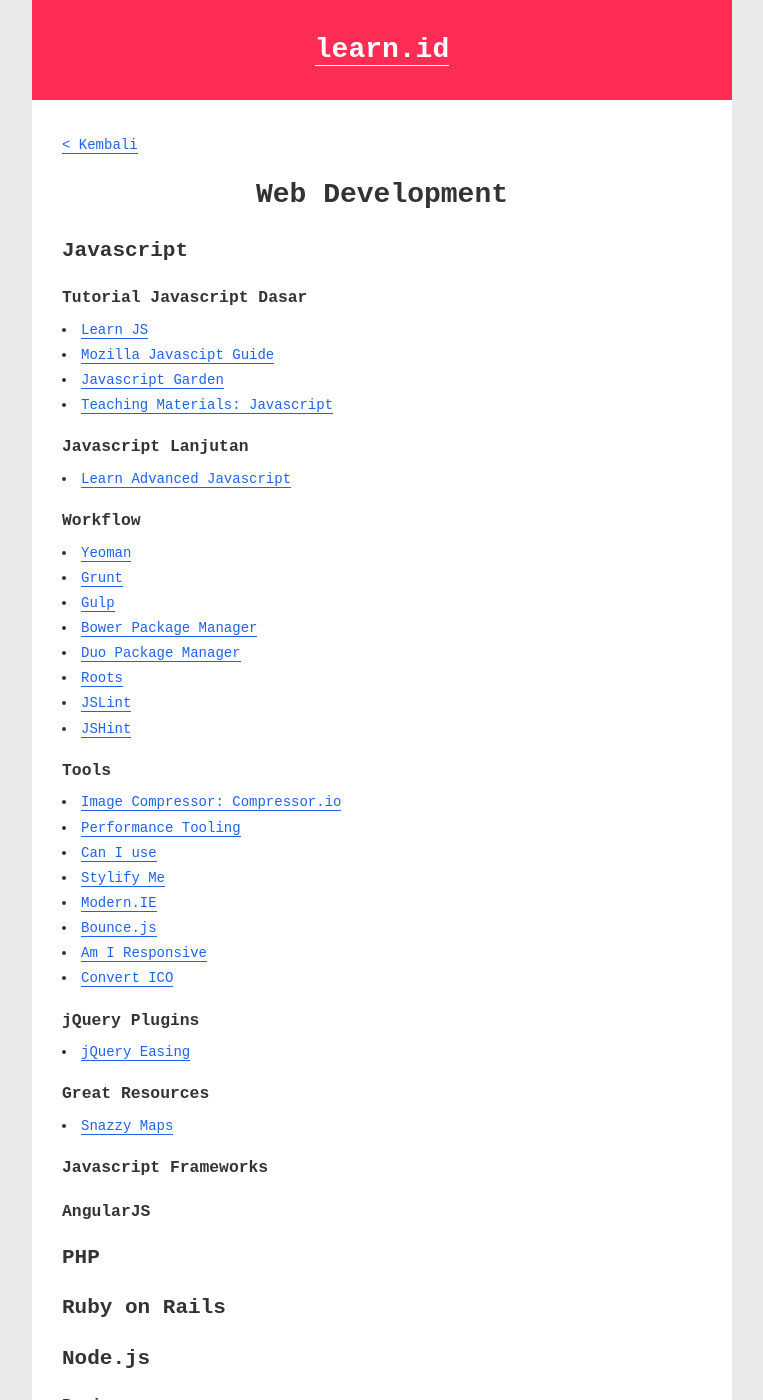
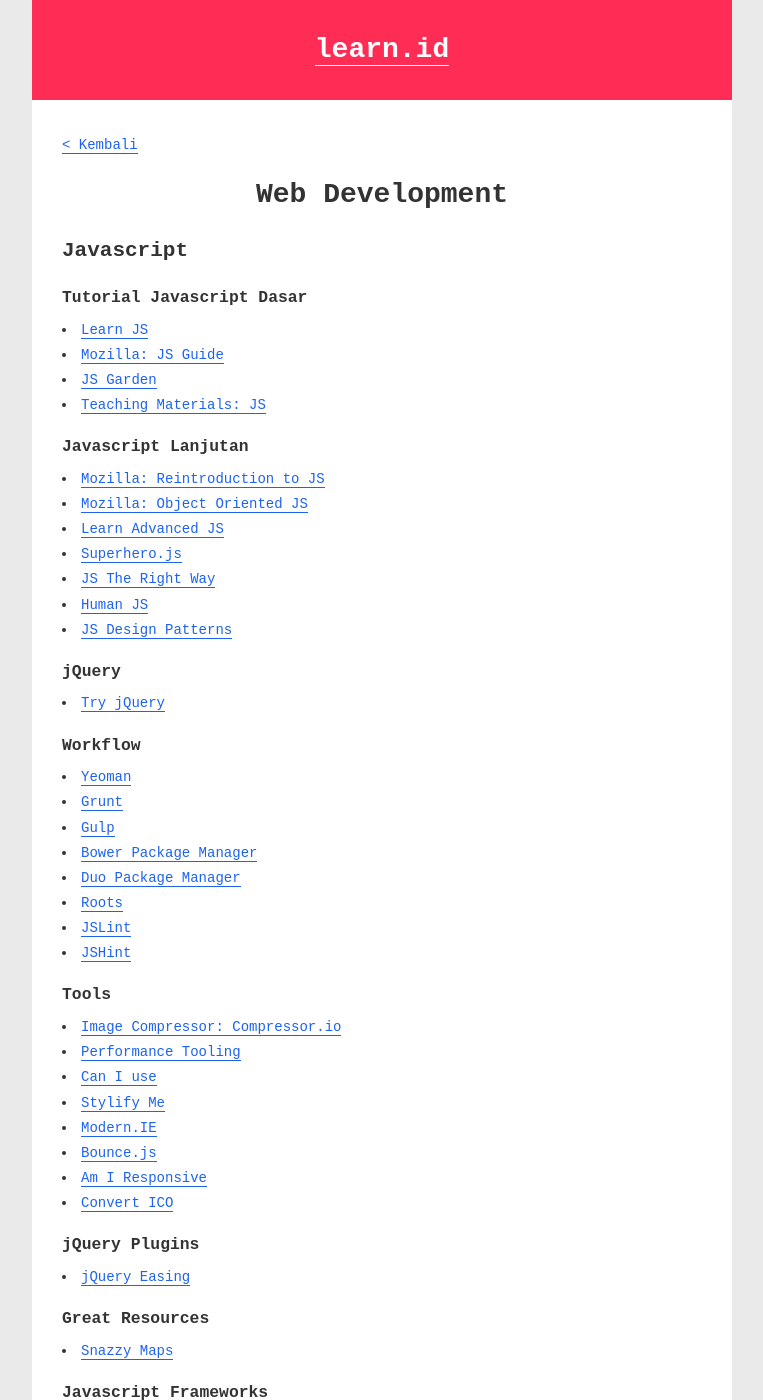
Before and after one commit to irff/learn, a Jekyll site: the page built from _kanal/web-development.md, in a window 1280 px wide and 1400 px high. Shown: the whole window, without its empty margins (258-1021 px from the left). Built offline with Jekyll 4.4.1, drawn with Linux system fonts in a browser that asks for light colours; some of the changed text lies outside the part shown.

Commit message:
Tambah materi JS, Node, & Python

```diff
--- a/_kanal/web-development.md
+++ b/_kanal/web-development.md
@@ -10,12 +10,22 @@
 
 ### Tutorial Javascript Dasar
 - [Learn JS](http://www.learn-js.org/)
-- [Mozilla Javascipt Guide](https://developer.mozilla.org/en-US/docs/Web/JavaScript/Guide)
-- [Javascript Garden](http://bonsaiden.github.io/JavaScript-Garden/)
-- [Teaching Materials: Javascript](http://www.teaching-materials.org/javascript/)
+- [Mozilla: JS Guide](https://developer.mozilla.org/en-US/docs/Web/JavaScript/Guide)
+- [JS Garden](http://bonsaiden.github.io/JavaScript-Garden/)
+- [Teaching Materials: JS](http://www.teaching-materials.org/javascript/)
 
 ### Javascript Lanjutan
-- [Learn Advanced Javascript](http://ejohn.org/apps/learn/)
+- [Mozilla: Reintroduction to JS](https://developer.mozilla.org/en-US/docs/Web/JavaScript/A_re-introduction_to_JavaScript)
+- [Mozilla: Object Oriented JS](https://developer.mozilla.org/en-US/docs/Web/JavaScript/Introduction_to_Object-Oriented_JavaScript)
+- [Learn Advanced JS](http://ejohn.org/apps/learn/)
+- [Superhero.js](http://superherojs.com/)
+- [JS The Right Way](http://jstherightway.org/)
+- [Human JS](http://read.humanjavascript.com/)
+- [JS Design Patterns](http://addyosmani.com/resources/essentialjsdesignpatterns/book/)
+
+### jQuery
+- [Try jQuery](http://try.jquery.com/)
+
 
 ### Workflow
 - [Yeoman](http://yeoman.io/)
@@ -54,8 +71,23 @@
 ## Node.js
 
 ### Beginner
+- [Node Beginner Book](http://www.nodebeginner.org/)
+- [Node School](http://nodeschool.io/)
+- [The Art of Node](https://github.com/maxogden/art-of-node/#the-art-of-node)
 - [Felix's Node.js Guide](http://nodeguide.com/)
+- [NodeTuts (Screencasts)](http://nodetuts.com/)
+- [NodeCasts (Screencasts)](http://nodecasts.net/)
 
+### Advanced Node.js
+- [Node.js Production Practices](https://www.joyent.com/developers/node/design)
+- [Node.js Documentation](http://nodejs.org/api/)
+- [Learn All the Nodes](http://www.learnallthenodes.com/)
+
+## Python
+
+### Beginner
+- [Codecademy: Learn Python](http://www.codecademy.com/courses/introduction-to-python-6WeG3/0/1)
+- [Learn Python in Y Minutes](http://learnxinyminutes.com/docs/python/)
 
 ## General
 
```
Also changed, not shown: other parts of _kanal/web-development.md (+8 -0 lines), 1 other file.
